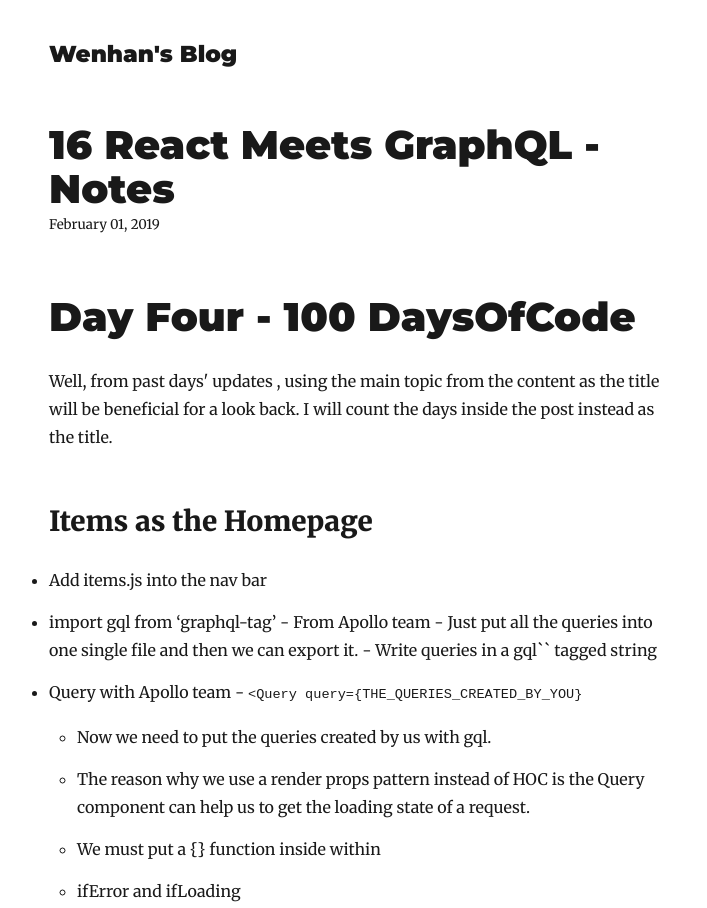
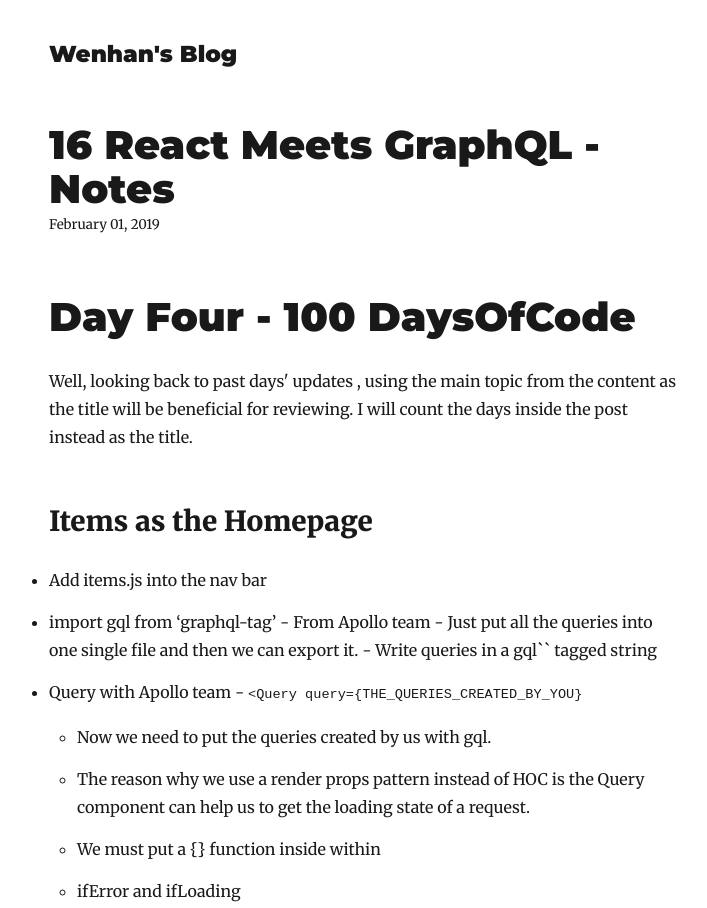
Before and after one commit to Wenhan129/Wenhan-blog, a Gatsby site: page /100DaysOfCode/dayFour/ in a window 1280 px wide. Shown: the top 908 px of the page, without its empty margins (276-983 px from the left). Built offline with nearby package versions, Linux system fonts and the light colour scheme; Gatsby itself is replaced by a stand-in of ours; some packages are replaced by stand-ins of ours.

Commit message:
Update dayFour.md

```diff
--- a/content/blog/100DaysOfCode/dayFour.md
+++ b/content/blog/100DaysOfCode/dayFour.md
@@ -5,7 +5,7 @@ date: '2019-02-01T00:00:03.284Z'
 
 # Day Four - 100 DaysOfCode
 
-Well, from past days' updates , using the main topic from the content as the title will be beneficial for a look back. I will count the days inside the post instead as the title.
+Well, looking back to past days' updates , using the main topic from the content as the title will be beneficial for reviewing. I will count the days inside the post instead as the title.
 
 ## Items as the Homepage
 
```
